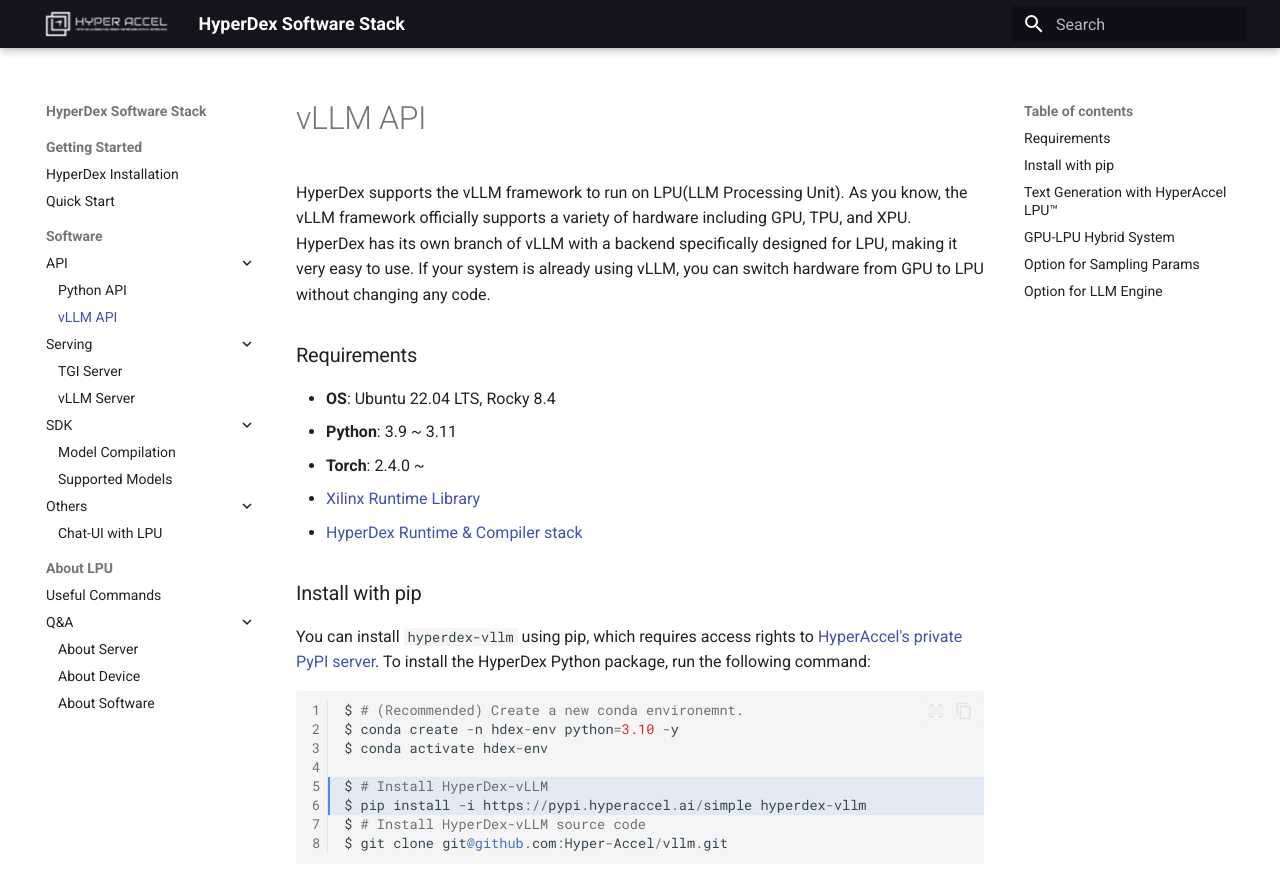
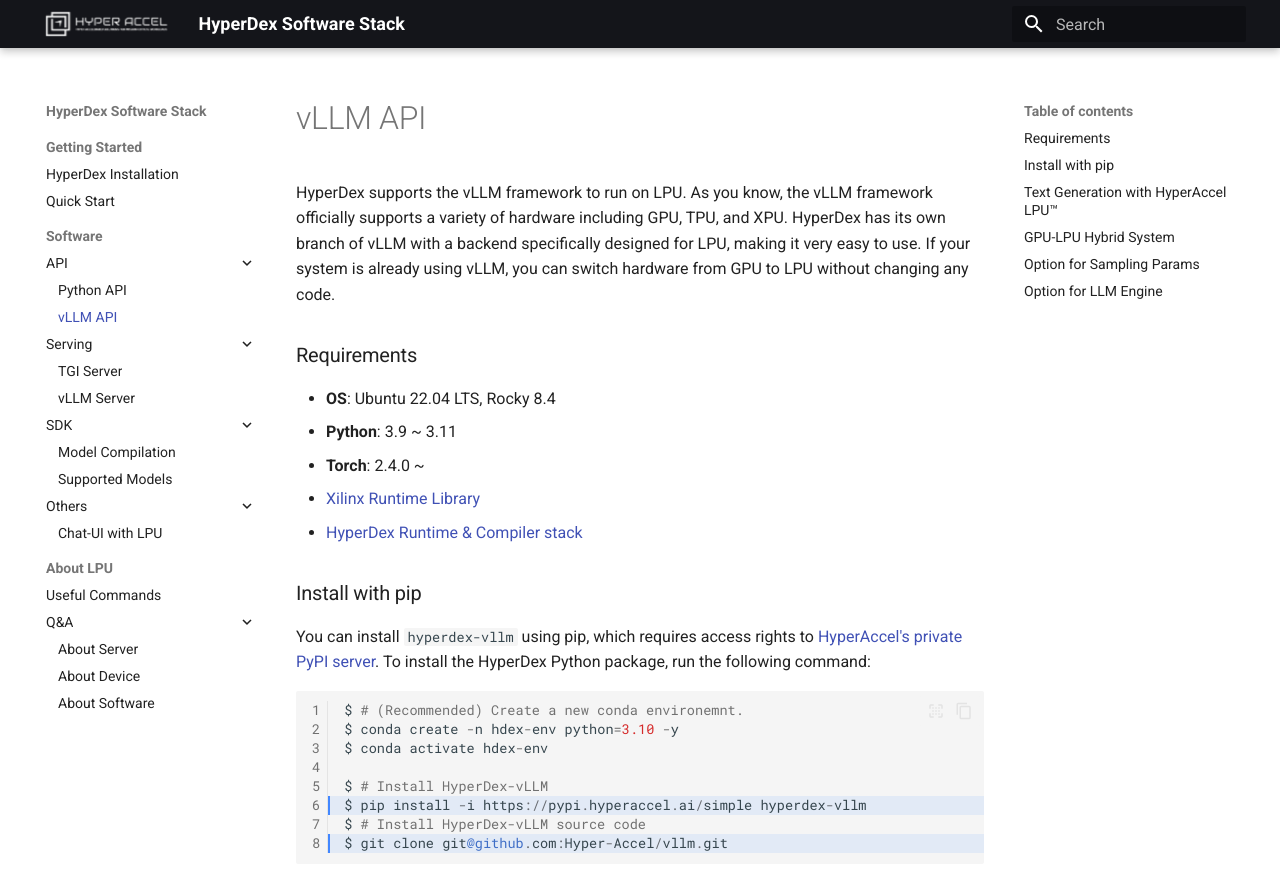
Before and after one commit to Hyper-Accel/docs, an MkDocs documentation site: the page built from docs/vllm_api.md, in a window 1280 px wide and 900 px high. Shown: the top 892 px of the window. Built offline with MkDocs 1.6.1 and Material for MkDocs 9.7.7, drawn with Linux system fonts in a browser that asks for light colours.

Commit message:
refactor(*): Modify some typo

````diff
--- a/docs/vllm_api.md
+++ b/docs/vllm_api.md
@@ -2,7 +2,7 @@
 Copyright 2024 The HyperAccel Inc. All rights reserved.
 -->
 
-HyperDex supports the vLLM framework to run on LPU(LLM Processing Unit). As you know, the vLLM framework officially supports a variety of hardware including GPU, TPU, and XPU. HyperDex has its own branch of vLLM with a backend specifically designed for LPU, making it very easy to use. If your system is already using vLLM, you can switch hardware from GPU to LPU without changing any code.
+HyperDex supports the vLLM framework to run on LPU. As you know, the vLLM framework officially supports a variety of hardware including GPU, TPU, and XPU. HyperDex has its own branch of vLLM with a backend specifically designed for LPU, making it very easy to use. If your system is already using vLLM, you can switch hardware from GPU to LPU without changing any code.
 
 
 ### Requirements
@@ -16,7 +16,7 @@
 ### Install with pip
 You can install `hyperdex-vllm` using pip, which requires access rights to [HyperAccel's private PyPI server](https://pypi.hyperaccel.ai). To install the HyperDex Python package, run the following command:
 
-```python linenums="1" hl_lines="5 6"
+```python linenums="1" hl_lines="6 8"
 $ # (Recommended) Create a new conda environemnt.
 $ conda create -n hdex-env python=3.10 -y
 $ conda activate hdex-env
````
Also changed, not shown: docs/install_hyperdex.md (+1 -1 lines), docs/python_api.md (+1 -1 lines), docs/tgi_serve.md (+1 -1 lines), mkdocs.yml (+9 -10 lines).
